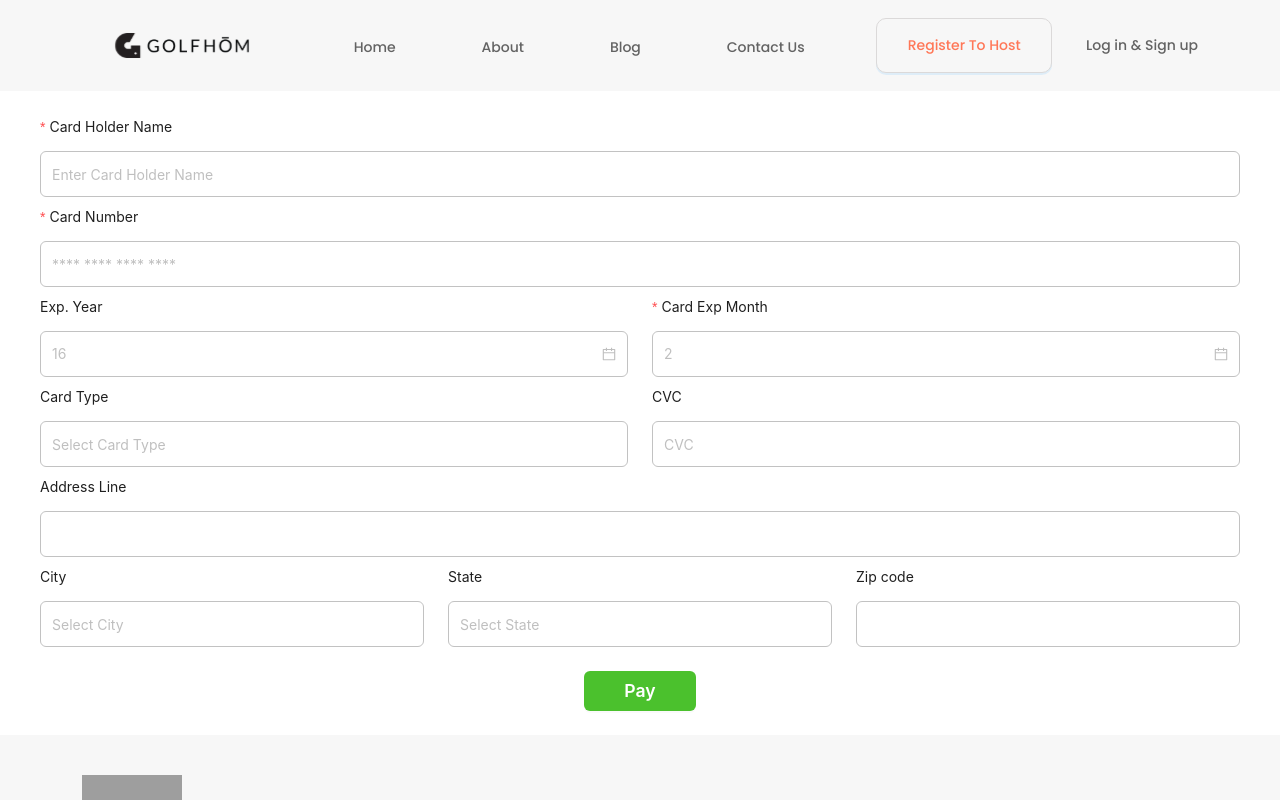
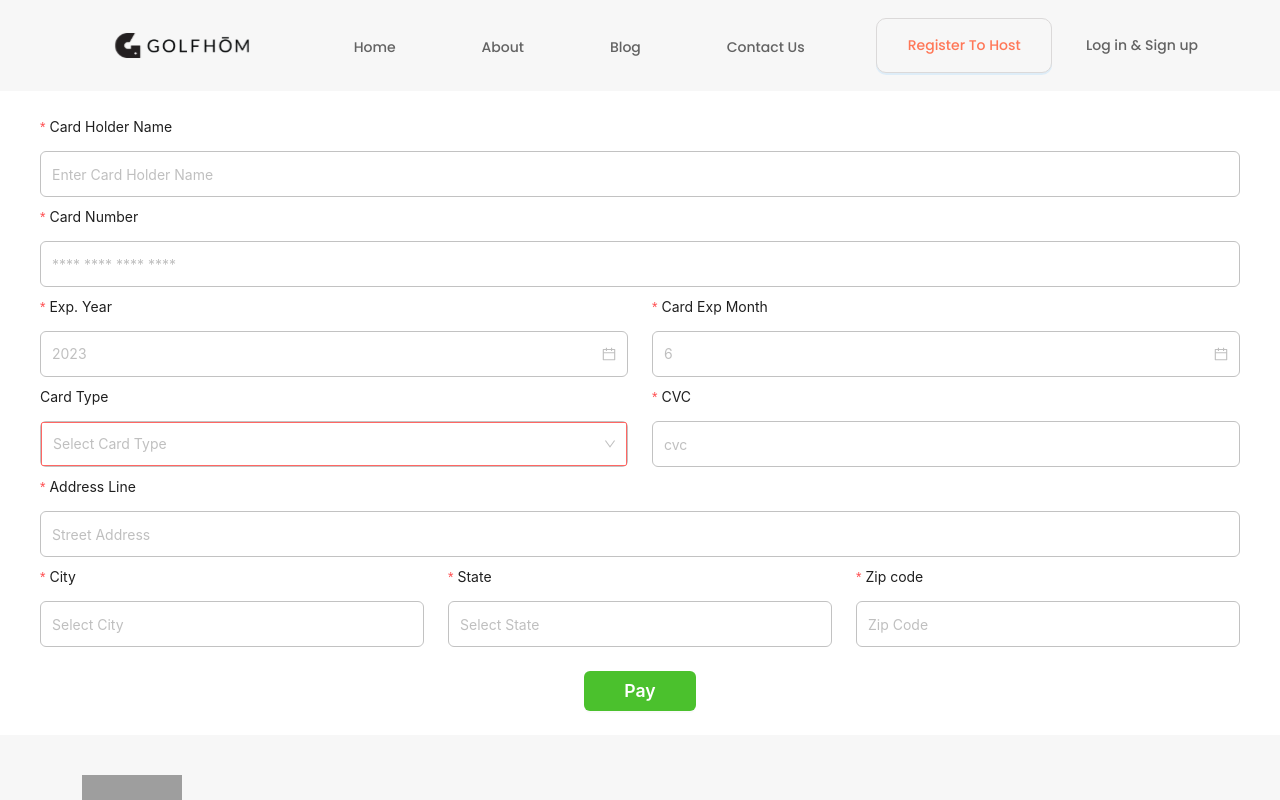
Before and after one commit to Suryavanshi-Ventures/Golfhom-Frontend, a Next.js app: page /search/1/components/NewPaymentForm in a window 1280 px wide. Shown: the top 800 px of the page. Built offline with nearby package versions, Linux system fonts and the light colour scheme; grey boxes are pictures that could not be loaded.

Commit message:
Validation updated in NewProperty page

```diff
--- a/package.json
+++ b/package.json
@@ -16,6 +16,7 @@
     "antd": "^5.5.0",
     "axios": "^1.3.4",
     "bootstrap": "^5.3.0",
+    "card-validator": "^8.1.1",
     "dayjs": "^1.11.8",
     "dotenv": "^16.0.3",
     "eslint": "8.36.0",
--- a/src/pages/search/[view_property_name]/components/NewPaymentForm.js
+++ b/src/pages/search/[view_property_name]/components/NewPaymentForm.js
@@ -1,10 +1,16 @@
-import { Form, Input, Button, message, Modal, DatePicker } from "antd";
+import { Form, Input, Button, message, Modal, DatePicker, Select } from "antd";
 import { Col, Row } from "react-bootstrap";
 import NewPaymentCss from "../../../../styles/NewPayment.module.css";
 import { React, useState } from "react";
 import PaymentFormCss from "../../../../styles/PaymentForm.module.css";
 import axios from "axios";
 import dayjs from "dayjs";
+import { validate, cardholderName, cvv, postalCode } from "card-validator";
+import moment from "moment";
+import { cardNumber } from "card-validator/dist/card-number";
+
+
+const { Option } = Select;
 const NewPaymentForm = (props) => {
   console.log(props, " PaymentForm");
   const [modal, contextHolder] = Modal.useModal();
@@ -148,6 +154,38 @@ const NewPaymentForm = (props) => {
   const onChange = (date, dateString) => {
     console.log(date, dateString);
   };
+
+  // VALIDATION CARD NUMBER
+  const [cardNumber, setCardNumber] = useState("");
+
+  const handleCardNumberChange = (e) => {
+    const { value } = e.target;
+    const digitsOnly = value.replace(/\D/g, "");
+    const formattedValue = digitsOnly
+      .substr(0, 16)
+      .replace(/(\d{4})(?=\d)/g, "$1 ");
+    setCardNumber(formattedValue);
+  };
+
+  const validateCardNumber = (value) => {
+    if (!value) {
+      return Promise.reject("");
+    }
+    if (value.replace(/\D/g, "").length < 16) {
+      return Promise.reject("Card number must be at least 16 digits");
+    }
+    return Promise.resolve();
+  };
+
+  // FOR YEAR
+  const currentYear = moment().year();
+  const startYear = currentYear;
+  const endYear = currentYear + 20;
+
+  // FOR MONTH
+  const currentMonth = moment().month();
+  const endOfMonth = moment().endOf("month");
+
   return (
     <>
       {/* BOOKING CONFIRM MODAL */}
@@ -170,37 +208,43 @@ const NewPaymentForm = (props) => {
                 required: true,
                 message: "Please enter your username!",
               },
+              ({ getFieldValue }) => ({
+                validator: async (_, value) => {
+                  if (!value || cardholderName(value).isValid) {
+                    return Promise.resolve();
+                  }
+                  return Promise.reject(new Error("Please enter a valid card holder name."));
+                },
+              }),
+              {
+                isPotentiallyValid: true,
+                isValid: true
+              },
             ]}
             labelCol={{ span: 24 }}
             wrapperCol={{ span: 24 }}
+
           >
             <Input
               placeholder="Enter Card Holder Name"
               className={NewPaymentCss.inputName}
+              onKeyUp={(e) => {
+                e.target.value = e.target.value.replace(/[0-9]/g, "");
+              }}
             />
           </Form.Item>
         </Col>
+
         {/* Card Number */}
         <Col md={12}>
           <Form.Item
             label="Card Number"
+            name="card_number"
             className={NewPaymentCss.labelName}
-            name="payment_card_number"
             rules={[
-              {
-                required: true,
-                message: "Please enter your card number!",
-              },
-              ({ getFieldValue }) => ({
-                validator(_, value) {
-                  if (value.length > 16) {
-                    return Promise.reject(
-                      new Error("Card number can not be more than 16 digit!")
-                    );
-                  }
-                  return Promise.resolve();
-                },
-              }),
+              { required: true, message: "Enter card number" },
+              { validator: (_, value) => validateCardNumber(value) },
+              { whitespace: true },
             ]}
             labelCol={{ span: 24 }}
             wrapperCol={{ span: 24 }}
@@ -208,6 +252,10 @@ const NewPaymentForm = (props) => {
             <Input
               placeholder="**** **** **** ****"
               className={NewPaymentCss.inputName}
+              minLength="16"
+              maxLength="16"
+              value={cardNumber}
+              onChange={handleCardNumberChange}
             />
           </Form.Item>
         </Col>
@@ -216,17 +264,25 @@ const NewPaymentForm = (props) => {
           <Col md={6}>
             <Form.Item
               label="Exp. Year"
+              required={true}
               className={NewPaymentCss.labelName}
               rules={[
                 {
-                  type: "text",
-                  message: "Exp. Date",
+                  type: "object",
+                  required: true,
+                  message: "Please select Exp. Date",
                 },
-                {
-                  required: true,
-                  message: "Please enter Exp. Date",
-                },
+                ({ getFieldValue }) => ({
+                  validator(_, value) {
+                    const selectedYear = value?.year();
+                    if (selectedYear && selectedYear < currentYear) {
+                      return Promise.reject(new Error("Selected year is expired"));
+                    }
+                    return Promise.resolve();
+                  },
+                }),
               ]}
+
               labelCol={{ span: 24 }}
               wrapperCol={{ span: 24 }}
             >
@@ -237,9 +293,13 @@ const NewPaymentForm = (props) => {
                   })
                 }
                 format={"YY"}
-                placeholder={`${DynamicYear}`}
+                placeholder={currentYear.toString()}
                 className={NewPaymentCss.inputName}
                 picker="year"
+                disabledDate={(current) =>
+                  current && (current.year() < startYear || current.year() > endYear)
+                }
+
               />
             </Form.Item>
           </Col>
@@ -255,6 +315,15 @@ const NewPaymentForm = (props) => {
                   required: true,
                   message: "This Field Is Required!",
                 },
+                ({ getFieldValue }) => ({
+                  validator(_, value) {
+                    const selectedMonth = moment(value).month();
+                    if (selectedMonth && selectedMonth < currentMonth) {
+                      return Promise.reject(new Error("Selected month is in the past"));
+                    }
+                    return Promise.resolve();
+                  },
+                }),
               ]}
               labelCol={{ span: 24 }}
               wrapperCol={{ span: 24 }}
@@ -264,14 +333,17 @@ const NewPaymentForm = (props) => {
                 onChange={(date) => {
                   console.log("date", dayjs(date).format("M"));
                   form2.setFieldsValue({
-                    payment_card_exp_month: dayjs(date).format("M"),
+                    payment_card_exp_month: date,
                   })
                 }
                 }
                 // onChange={onChange}
-                placeholder={`${DynamicMonth}`}
+                placeholder={moment().format("M")}
                 className={NewPaymentCss.inputName}
                 picker="month"
+                disabledDate={(current) =>
+                  current && current.isBefore(endOfMonth, "day")
+                }
               />
             </Form.Item>
           </Col>
@@ -295,10 +367,14 @@ const NewPaymentForm = (props) => {
               labelCol={{ span: 24 }}
               wrapperCol={{ span: 24 }}
             >
-              <Input
+              <Select
                 placeholder="Select Card Type"
                 className={NewPaymentCss.inputName}
-              />
+              >
+                <Option value="visa">Visa</Option>
+                <Option value="mastercard">Mastercard</Option>
+                <Option value="amex">American Express</Option>
+              </Select>
             </Form.Item>
           </Col>
 
@@ -306,21 +382,19 @@ const NewPaymentForm = (props) => {
           <Col md={6}>
             <Form.Item
               label="CVC"
+              name="cvc"
               className={NewPaymentCss.labelName}
               rules={[
-                {
-                  type: "password",
-                  message: "***",
-                },
-                {
-                  required: true,
-                  message: "Please enter CVC",
-                },
+                { required: true, message: "Enter CVC" },
+                { len: 3, message: "CVC must be exactly 3 characters" },
               ]}
               labelCol={{ span: 24 }}
               wrapperCol={{ span: 24 }}
             >
-              <Input placeholder="CVC" className={NewPaymentCss.inputName} />
+              <Input placeholder="cvc" className={NewPaymentCss.inputName}
+                minlength="3"
+                maxlength="3"
+              />
             </Form.Item>
           </Col>
         </Row>
@@ -329,6 +403,7 @@ const NewPaymentForm = (props) => {
         <Col md={12}>
           <Form.Item
             label="Address Line"
+            name="payment_card_street_address"
             className={NewPaymentCss.labelName}
             rules={[
               {
@@ -337,19 +412,24 @@ const NewPaymentForm = (props) => {
               },
               {
                 required: true,
+                message: "Enter Address",
               },
             ]}
             labelCol={{ span: 24 }}
             wrapperCol={{ span: 24 }}
           >
-            <Input placeholder="" className={NewPaymentCss.inputName} />
+            <Input placeholder="Street Address"
+              className={NewPaymentCss.inputName}
+            />
           </Form.Item>
         </Col>
         <Row>
+
           {/*   City */}
           <Col md={4}>
             <Form.Item
               label="City"
+              required={true}
               className={NewPaymentCss.labelName}
               rules={[
                 {
@@ -369,10 +449,12 @@ const NewPaymentForm = (props) => {
               />
             </Form.Item>
           </Col>
+
           {/* State */}
           <Col md={4}>
             <Form.Item
               label="State"
+              required={true}
               className={NewPaymentCss.labelName}
               rules={[
                 {
@@ -381,6 +463,7 @@ const NewPaymentForm = (props) => {
                 },
                 {
                   required: true,
+                  message: "Enter State",
                 },
               ]}
               labelCol={{ span: 24 }}
@@ -392,10 +475,12 @@ const NewPaymentForm = (props) => {
               />
             </Form.Item>
           </Col>
+
           {/* Zip code */}
           <Col md={4}>
             <Form.Item
               label="Zip code"
+              name="payment_card_zip_code"
               className={NewPaymentCss.labelName}
               rules={[
                 {
@@ -404,14 +489,20 @@ const NewPaymentForm = (props) => {
                 },
                 {
                   required: true,
+                  message: "Enter Zip Code",
                 },
               ]}
               labelCol={{ span: 24 }}
               wrapperCol={{ span: 24 }}
             >
-              <Input placeholder="" className={NewPaymentCss.inputName} />
+              <Input placeholder="Zip Code" className={NewPaymentCss.inputName}
+                minlength="6"
+                maxlength="6"
+              />
             </Form.Item>
           </Col>
+
+          {/* Pay Button */}
           <Form.Item>
             <div
               className={
--- a/src/styles/globals.css
+++ b/src/styles/globals.css
@@ -320,7 +320,7 @@ input[type="number"]::-webkit-outer-spin-button {
 /* Ant Design Selector  */
 .ant-select-selector {
   border-radius: 2px !important;
-  height: 40px !important;
+  height: 100% !important;
   border: 1px solid var(--btn-background-secondary) !important;
 }
 
```
Also changed, not shown: 1 other file (tests, documents, lock files or other folders).
